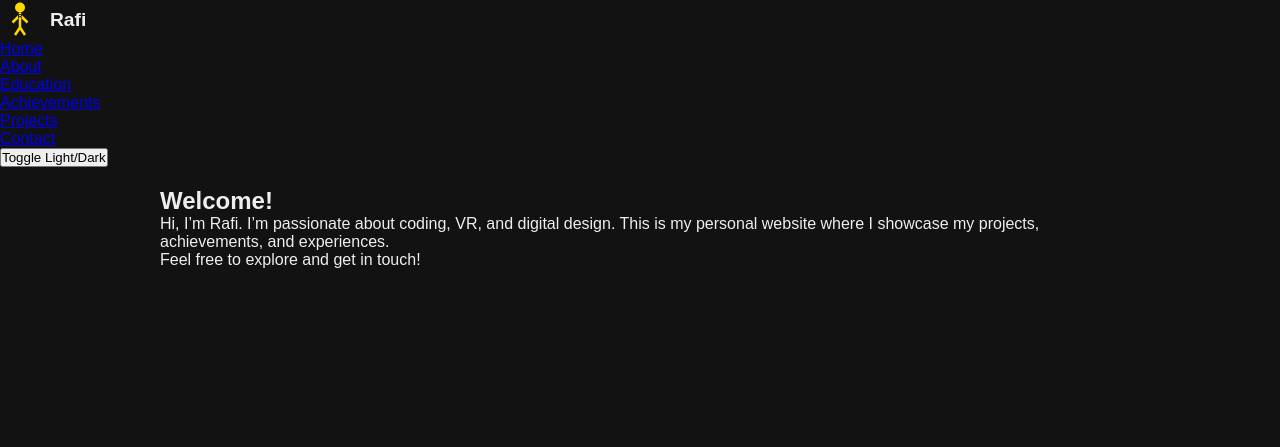
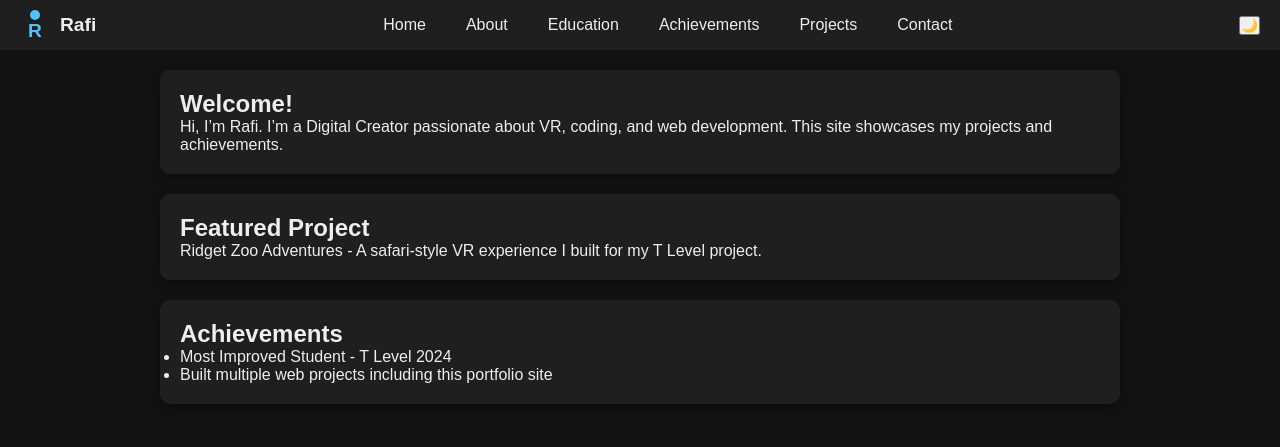
Before and after one commit to islamrafi1180-creator/my-website, a plain HTML site: page index.html in a window 1280 px wide. Drawn offline with Linux system fonts and the light colour scheme.

Commit message:
Update index.html

```diff
--- a/index.html
+++ b/index.html
@@ -3,24 +3,21 @@
 <head>
     <meta charset="UTF-8">
     <meta name="viewport" content="width=device-width, initial-scale=1.0">
-<title>Rafi | Home</title>
+    <title>Rafi | Digital Creator</title>
     <link rel="stylesheet" href="style.css">
 </head>
 <body class="dark">
-<nav id="sidebar">
+
+    <!-- Navbar -->
+    <nav class="navbar">
         <div class="logo">
-    <svg width="40" height="40" viewBox="0 0 64 64">
-      <circle cx="32" cy="12" r="8" fill="#FFD700"/>
-      <line x1="32" y1="20" x2="32" y2="44" stroke="#FFD700" stroke-width="4"/>
-      <line x1="32" y1="24" x2="20" y2="36" stroke="#FFD700" stroke-width="4"/>
-      <line x1="32" y1="24" x2="44" y2="36" stroke="#FFD700" stroke-width="4"/>
-      <line x1="32" y1="44" x2="24" y2="56" stroke="#FFD700" stroke-width="4"/>
-      <line x1="32" y1="44" x2="40" y2="56" stroke="#FFD700" stroke-width="4"/>
-      <text x="32" y="28" font-size="10" text-anchor="middle" fill="#000">R</text>
-    </svg>
-    <span>Rafi</span>
+            <div class="stickman">
+                <span class="head"></span>
+                <span class="body">R</span>
             </div>
-  <ul>
+            Rafi
+        </div>
+        <ul class="nav-links">
             <li><a href="index.html">Home</a></li>
             <li><a href="about.html">About</a></li>
             <li><a href="education.html">Education</a></li>
@@ -28,15 +25,31 @@
             <li><a href="projects.html">Projects</a></li>
             <li><a href="contact.html">Contact</a></li>
         </ul>
-  <button id="mode-toggle">Toggle Light/Dark</button>
+        <button id="toggle-theme">🌙</button>
+        <button class="hamburger">&#9776;</button>
     </nav>
+
+    <!-- Main Content -->
     <main>
-  <section>
-    <h1>Welcome!</h1>
-    <p>Hi, I’m Rafi. I’m passionate about coding, VR, and digital design. This is my personal website where I showcase my projects, achievements, and experiences.</p>
-    <p>Feel free to explore and get in touch!</p>
+        <section class="card">
+            <h2>Welcome!</h2>
+            <p>Hi, I’m Rafi. I’m a Digital Creator passionate about VR, coding, and web development. This site showcases my projects and achievements.</p>
+        </section>
+
+        <section class="card">
+            <h2>Featured Project</h2>
+            <p>Ridget Zoo Adventures - A safari-style VR experience I built for my T Level project.</p>
+        </section>
+
+        <section class="card">
+            <h2>Achievements</h2>
+            <ul>
+                <li>Most Improved Student - T Level 2024</li>
+                <li>Built multiple web projects including this portfolio site</li>
+            </ul>
         </section>
     </main>
+
     <script src="script.js"></script>
 </body>
 </html>
```
Lines whose indentation alone changed are shown as unchanged.
